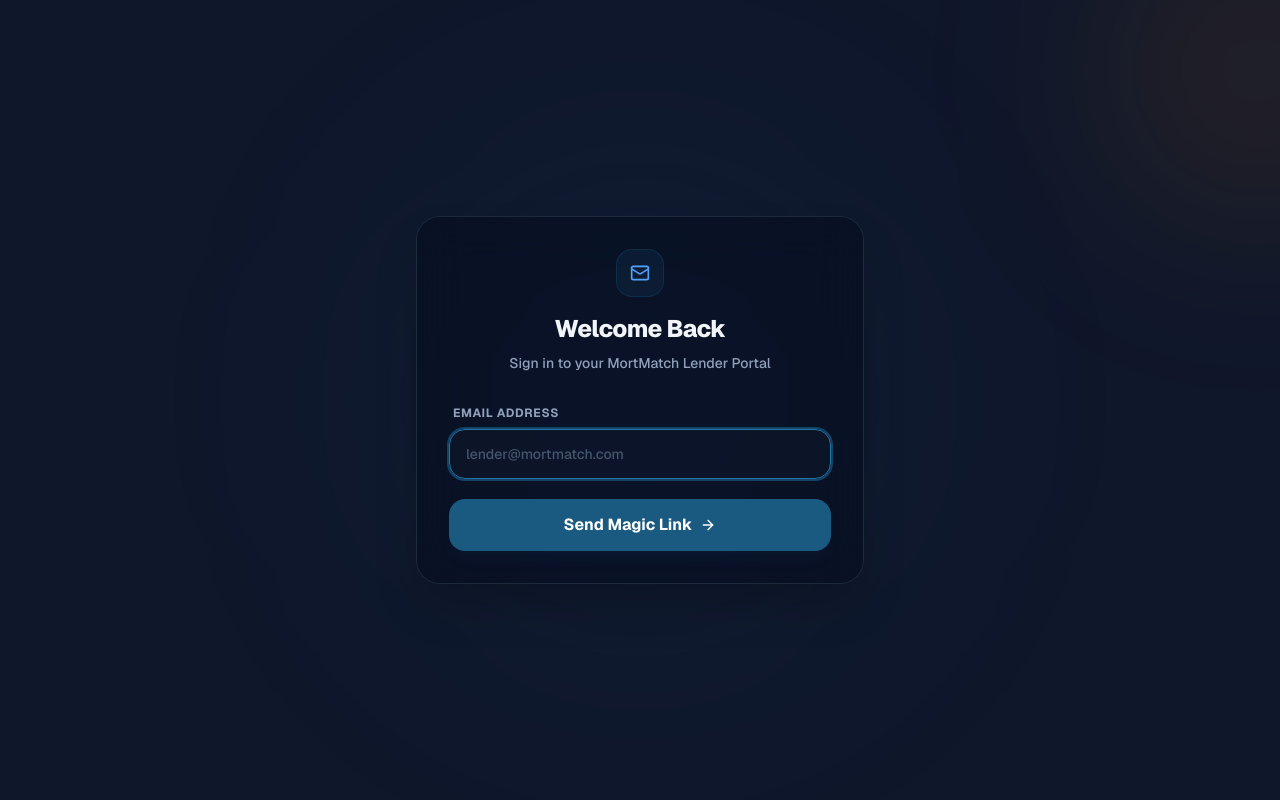
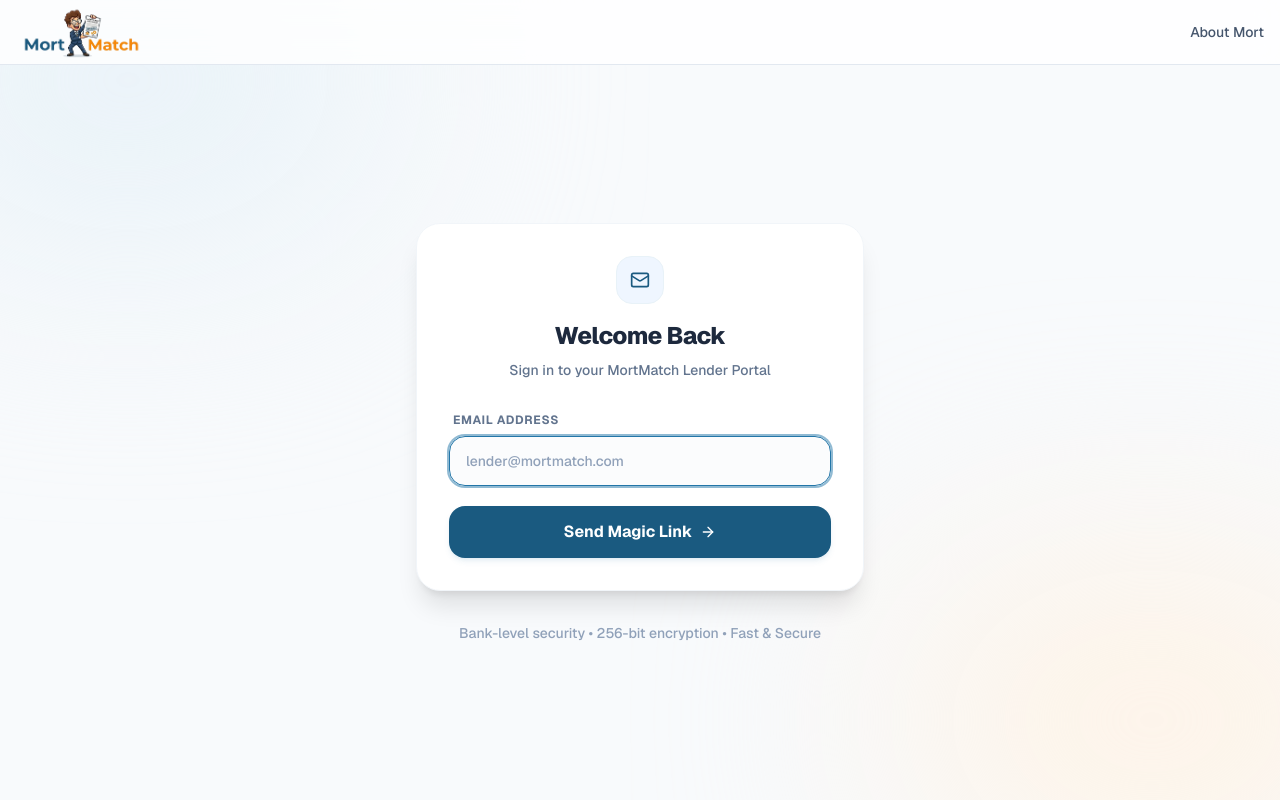
Before and after one commit to hartmanryan/mortmatch, a Next.js app: page /login in a window 1280 px wide. Built offline with nearby package versions, Linux system fonts and the light colour scheme.

Commit message:
Style /login page to match home page theme and update links on pros page

```diff
--- a/src/app/login/page.tsx
+++ b/src/app/login/page.tsx
@@ -3,6 +3,8 @@
 import React, { useState } from 'react';
 import { Mail, ArrowRight, Loader2, CheckCircle2 } from 'lucide-react';
 import { createBrowserClient } from '@supabase/ssr';
+import Image from 'next/image';
+import Link from 'next/link';
 
 export default function LoginPage() {
   const [email, setEmail] = useState('');
@@ -36,34 +38,52 @@ export default function LoginPage() {
   };
 
   return (
-    <div className="min-h-screen relative overflow-hidden bg-slate-900 text-slate-100 flex items-center justify-center p-4 font-sans selection:bg-blue-500/30">
-      {/* Background radial glow */}
-      <div className="absolute top-1/2 left-1/2 -translate-x-1/2 -translate-y-1/2 w-[500px] h-[500px] bg-blue-600/10 rounded-full blur-[120px] pointer-events-none"></div>
-      <div className="absolute top-[-10%] right-[-10%] w-[300px] h-[300px] bg-orange-500/10 rounded-full blur-[100px] pointer-events-none"></div>
+    <div className="min-h-screen bg-slate-50 text-slate-900 selection:bg-blue-500/30 flex flex-col font-sans">
+      {/* Background gradients */}
+      <div className="fixed inset-0 overflow-hidden pointer-events-none z-0">
+        <div className="absolute top-[-10%] left-[-10%] w-[40%] h-[40%] rounded-full bg-blue-100 blur-[120px]" />
+        <div className="absolute bottom-[-10%] right-[-10%] w-[40%] h-[40%] rounded-full bg-orange-100 blur-[120px]" />
+      </div>
 
-      <div className="relative z-10 w-full max-w-md bg-slate-950/40 backdrop-blur-xl border border-slate-800 rounded-3xl p-8 shadow-2xl">
+      {/* Navigation Header */}
+      <header className="relative w-full bg-white/80 backdrop-blur-md border-b border-slate-200 sticky top-0 z-50">
+        <div className="container mx-auto px-4 h-16 flex items-center justify-between">
+          <Link href="/">
+            <div className="relative w-[280px] h-14">
+              <Image src="/mortlogo.png" alt="MortMatch" fill className="object-contain object-left" />
+            </div>
+          </Link>
+          <nav className="flex items-center gap-6 text-sm font-medium text-slate-600">
+            <Link href="/about" className="hover:text-blue-600 transition-colors">About Mort</Link>
+          </nav>
+        </div>
+      </header>
+
+      {/* Main Container */}
+      <main className="relative z-10 flex-1 flex flex-col items-center justify-center px-4 py-16">
+        <div className="w-full max-w-md bg-white rounded-3xl shadow-xl border border-slate-100 p-8 flex flex-col">
           <div className="text-center mb-8">
-          <div className="inline-flex items-center justify-center w-12 h-12 rounded-2xl bg-blue-500/10 text-blue-400 mb-4 border border-blue-500/20">
+            <div className="inline-flex items-center justify-center w-12 h-12 rounded-2xl bg-blue-50 text-blue-600 mb-4 border border-blue-100">
               <Mail className="w-5 h-5" />
             </div>
-          <h1 className="text-2xl font-extrabold text-slate-100 mb-2 tracking-tight">Welcome Back</h1>
-          <p className="text-slate-400 text-sm font-medium">Sign in to your MortMatch Lender Portal</p>
+            <h1 className="text-2xl font-extrabold text-slate-800 mb-2 tracking-tight">Welcome Back</h1>
+            <p className="text-slate-500 text-sm font-medium">Sign in to your MortMatch Lender Portal</p>
           </div>
 
           {sent ? (
-          <div className="text-center space-y-6">
-            <div className="bg-emerald-500/10 border border-emerald-500/20 rounded-2xl p-5 text-left flex items-start gap-3">
-              <CheckCircle2 className="w-5 h-5 text-emerald-400 shrink-0 mt-0.5" />
+            <div className="text-center space-y-6 animate-fade-in">
+              <div className="bg-emerald-50 border border-emerald-100 rounded-2xl p-5 text-left flex items-start gap-3">
+                <CheckCircle2 className="w-5 h-5 text-emerald-600 shrink-0 mt-0.5" />
                 <div>
-                <p className="text-emerald-400 text-sm font-bold">Check your email!</p>
-                <p className="text-slate-400 text-xs mt-1 leading-relaxed">
-                  We sent a magic sign-in link to <span className="font-semibold text-slate-200">{email}</span>. Please click the link in your inbox to complete signing in.
+                  <p className="text-emerald-800 text-sm font-bold">Check your email!</p>
+                  <p className="text-slate-600 text-xs mt-1 leading-relaxed">
+                    We sent a magic sign-in link to <span className="font-semibold text-slate-900">{email}</span>. Please check your inbox and click the link to complete signing in.
                   </p>
                 </div>
               </div>
               <button
                 onClick={() => setSent(false)}
-              className="text-slate-400 hover:text-blue-400 text-sm font-semibold transition-colors duration-200 underline underline-offset-4"
+                className="text-blue-600 hover:text-blue-700 text-sm font-semibold transition-colors duration-200 underline underline-offset-4 cursor-pointer"
               >
                 Use a different email address
               </button>
@@ -71,7 +91,7 @@ export default function LoginPage() {
           ) : (
             <form onSubmit={handleLogin} className="space-y-5">
               <div className="space-y-2">
-              <label htmlFor="email" className="block text-xs font-bold text-slate-400 uppercase tracking-wider pl-1">
+                <label htmlFor="email" className="block text-xs font-bold text-slate-500 uppercase tracking-wider pl-1">
                   Email Address
                 </label>
                 <input
@@ -81,7 +101,7 @@ export default function LoginPage() {
                   value={email}
                   onChange={(e) => setEmail(e.target.value)}
                   placeholder="lender@mortmatch.com"
-                className="w-full bg-slate-900/60 border border-slate-800 rounded-2xl px-4 py-3.5 text-slate-200 placeholder:text-slate-600 focus:outline-none focus:ring-2 focus:ring-blue-500/50 focus:border-blue-500 transition-all font-medium text-sm"
+                  className="w-full bg-slate-50/50 border border-slate-200 rounded-2xl px-4 py-3.5 text-slate-800 placeholder:text-slate-400 focus:outline-none focus:ring-2 focus:ring-blue-500/50 focus:border-blue-500 transition-all font-medium text-sm"
                   autoFocus
                 />
               </div>
@@ -89,7 +109,7 @@ export default function LoginPage() {
               <button
                 type="submit"
                 disabled={loading}
-              className="w-full bg-blue-600 hover:bg-blue-700 text-white rounded-2xl px-4 py-3.5 font-bold flex items-center justify-center gap-2 transition-all duration-200 active:scale-[0.99] disabled:opacity-50 disabled:cursor-not-allowed shadow-lg shadow-blue-600/10 cursor-pointer"
+                className="w-full bg-blue-600 hover:bg-blue-700 text-white rounded-2xl px-4 py-3.5 font-bold flex items-center justify-center gap-2 transition-all duration-200 active:scale-[0.99] disabled:opacity-50 disabled:cursor-not-allowed shadow-md shadow-blue-500/10 cursor-pointer"
               >
                 {loading ? (
                   <Loader2 className="w-5 h-5 animate-spin" />
@@ -102,13 +122,18 @@ export default function LoginPage() {
               </button>
 
               {errorMsg && (
-              <div className="mt-4 p-4 bg-red-500/10 border border-red-500/20 text-red-400 text-sm rounded-2xl text-center font-medium">
+                <div className="mt-4 p-4 bg-red-50 border border-red-150 text-red-600 text-sm rounded-2xl text-center font-semibold">
                   {errorMsg}
                 </div>
               )}
             </form>
           )}
         </div>
+
+        <div className="mt-8 text-center text-slate-400 text-sm font-medium">
+          <p>Bank-level security • 256-bit encryption • Fast & Secure</p>
+        </div>
+      </main>
     </div>
   );
 }
--- a/src/app/pro/page.tsx
+++ b/src/app/pro/page.tsx
@@ -24,7 +24,7 @@ export default function ProPage() {
                 <Link href="/reverse" className="px-4 py-3 hover:bg-slate-50 transition-colors text-slate-700 hover:text-blue-600">Reverse Mortgage</Link>
               </div>
             </div>
-            <Link href="/sign-in" className="hover:text-blue-600 transition-colors">Sign In</Link>
+            <Link href="/login" className="hover:text-blue-600 transition-colors">Sign In</Link>
           </nav>
         </div>
       </header>
@@ -37,8 +37,8 @@ export default function ProPage() {
           <p className="text-lg md:text-xl text-slate-600 mb-10">
             Join MortMatch to generate high-intent leads and manage them effortlessly with our AI-powered chat and CRM.
           </p>
-          <Link href="/sign-up" className="inline-block bg-blue-600 hover:bg-blue-700 text-white font-bold py-4 px-8 rounded-full text-lg transition-transform hover:scale-105 shadow-lg">
-            Create Free Account
+          <Link href="/login" className="inline-block bg-blue-600 hover:bg-blue-700 text-white font-bold py-4 px-8 rounded-full text-lg transition-transform hover:scale-105 shadow-lg">
+            Get Started
           </Link>
         </div>
 
```
Lines whose indentation alone changed are shown as unchanged.
